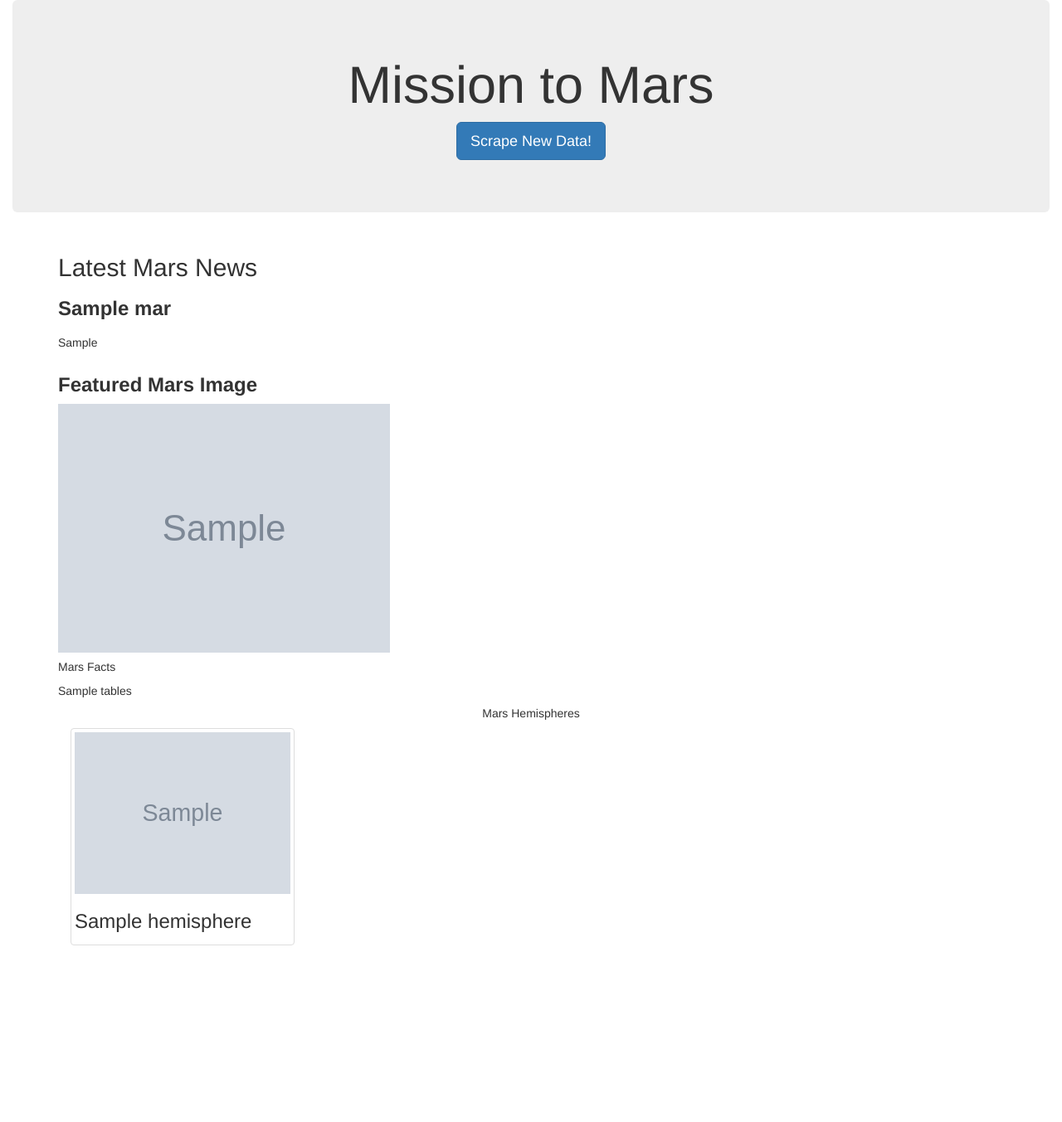
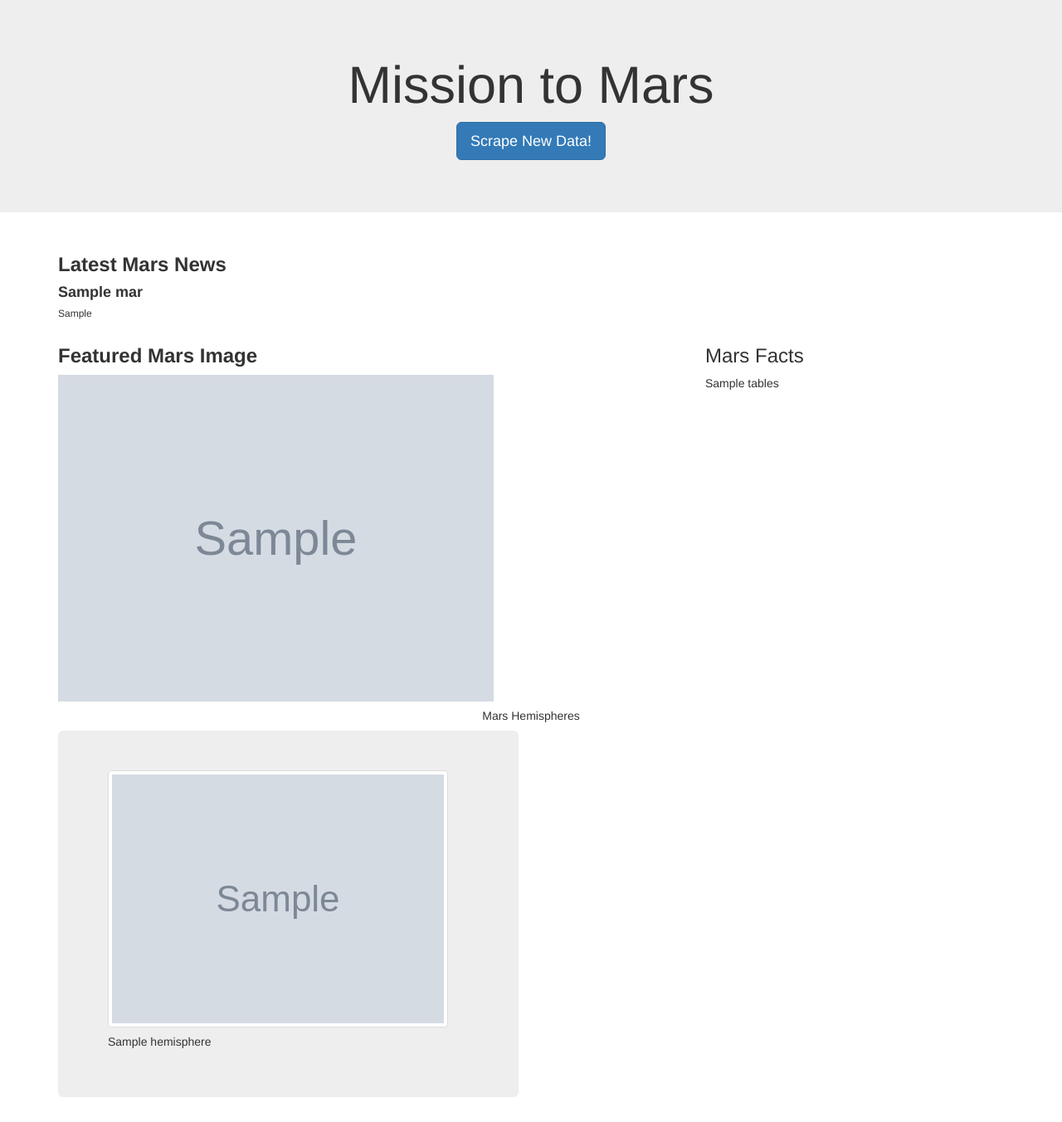
Before and after one commit to BelzGitz/web-scraping-challenge, a Flask app: page / in a window 1280 px wide. Shown: the whole page at 83% size. Before the commit the page ends 1140 px from the top, so only its background shows below. Run offline with Flask 2, Linux system fonts and the light colour scheme; grey boxes marked "Sample" are stand-in pictures; a database or web service that is not in the repository returns one stand-in record (values such as "Sample title"); some libraries are stand-ins or nearby versions.

Commit message:
final commit

```diff
--- a/Missions-to-Mars/scrape_mars.py
+++ b/Missions-to-Mars/scrape_mars.py
@@ -77,7 +77,7 @@ def scrape_mars():
         hemisphere_image_urls.append({"title":title, "img_url":img_url})
         hemisphere_image_urls
         browser.back()
-        mars_data["hemisphere_image_urls"] = hemisphere_image_urls
+    mars_data["hemisphere_image_urls"] = hemisphere_image_urls
 
     #return dictionary
     return mars_data
--- a/Missions-to-Mars/templates/index.html
+++ b/Missions-to-Mars/templates/index.html
@@ -10,7 +10,7 @@
 </head>
 
 <body>
-  <div class="container-fluid">
+  <!-- <div class="container-fluid"> -->
     <div class="jumbotron text-center">
       <h1>Mission to Mars</h1>
       <p><a class="btn btn-primary btn-lg" href="/scrape" role="button">Scrape New Data!</a></p>
@@ -20,45 +20,46 @@
     <div class="container">
       <div class="row">
         <div class="col-md-12">
-          <h2>Latest Mars News</h2>
-          <h3><strong>{{mars_data.news_title}}</strong>
-            <h3>
-              <p>
-              <h5>{{mars_data.news_p}}</p>
-              </h5>
+          <h3><strong>Latest Mars News</strong></h3>
+          <h4><strong>{{mars_data.news_title}}</strong></h4>
+              <h6>{{mars_data.news_p}}</h6>
         </div>
       </div>
+
 
       <div class="row">
         <div class="col-md-8">
           <h3><strong>Featured Mars Image</strong></h3>
-          <img src="{{mars_data.featured_image_url}}" alt="featured image url">
+          <img src="{{mars_data.featured_image_url}}" alt="featured image url" style="width:70%;">
+        </div>
+
+
+
+      <div class="col-md-4">
+       <h3>Mars Facts</h3>
+        {{mars_data.tables|safe}}
+
+      </div>
+      </div>
+    </div>
+      <div class="container">
+      <div class="row">
+        <h5 class="text-center"> Mars Hemispheres</h5>
+
+
+      {% for hemisphere in mars_data.hemisphere_image_urls %}
+      <div class="col-md-6">
+           <div class="jumbotron">
+              <img src="{{hemisphere.img_url}}" class="img-thumbnail" alt="hemisphere_img_urls">
+          <div class ="col">
+          <h5>{{hemisphere.title}}</h5>
+
         </div>
       </div>
-
-
-      <div>
-        <h5>Mars Facts</h5>
-        <table>{{mars_data.tables|safe}}</table>
       </div>
 
-      <div class="row">
-        <h5 class="text-center"> Mars Hemispheres</h5>
-      </div>
-
-      {% for hemisphere in mars_data.mars_hemispheres%}
-      <div class="col-md-6">
-        <div class="thumbnail" style='width:50%; float:left'>
-          <img src="{{hemisphere.img_url}}">
-          <h3>{{hemisphere.title}}</h3>
-
-        </div>
-
-      </div>
       {% endfor %}
     </div>
-  </div>
-</div>
 </div>
 
 
```
Also changed, not shown: 3 other files.
